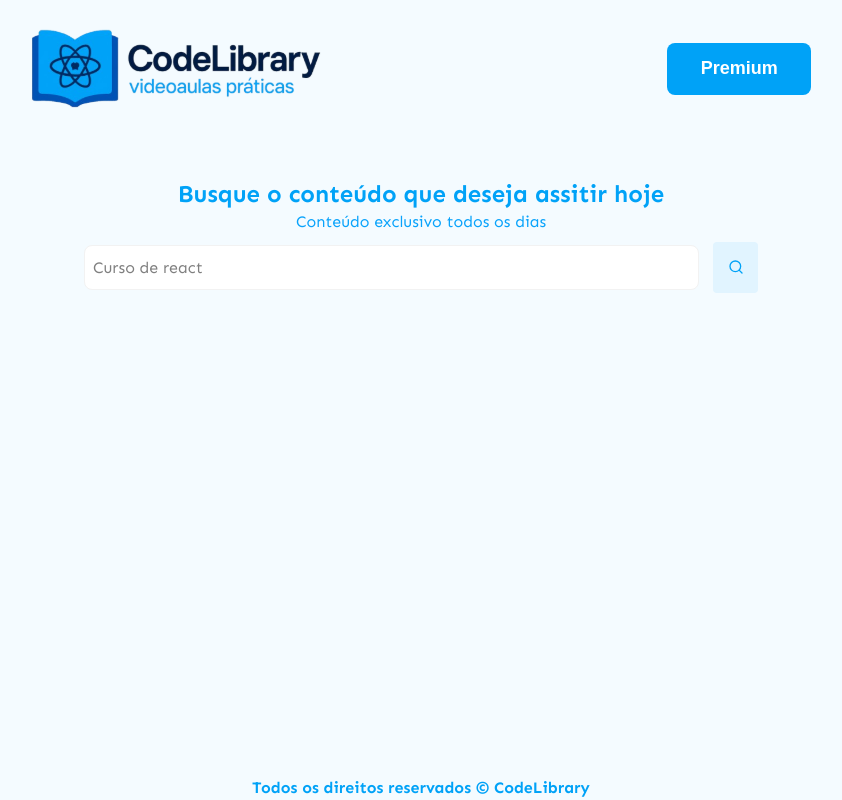
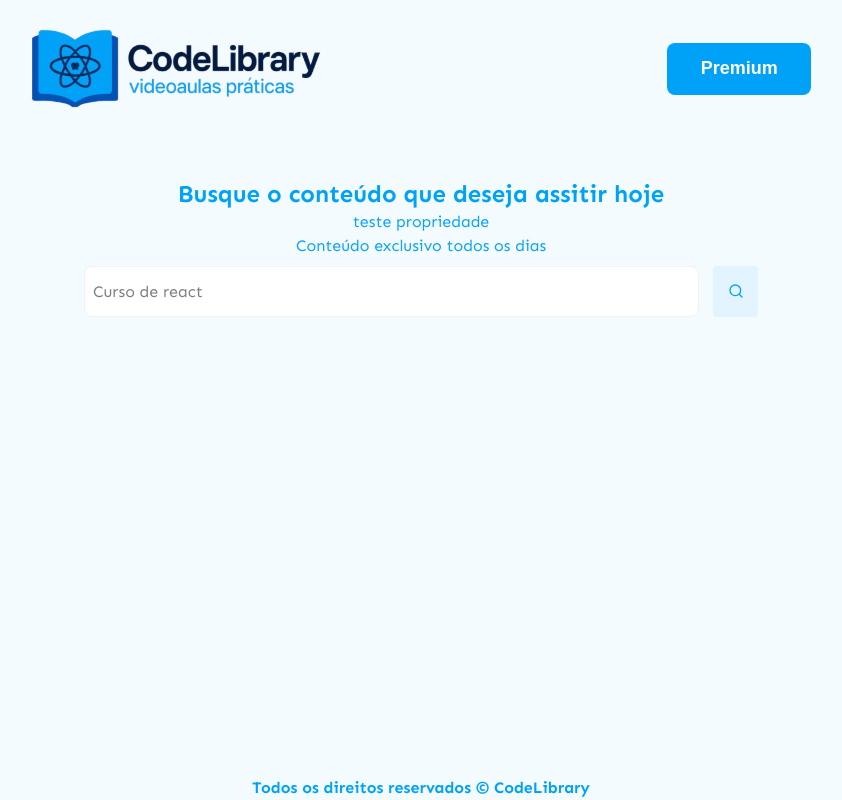
Before and after one commit to pedroGermano/codelibrary, a React (Vite) app: page / in a window 1280 px wide. Shown: the whole page, without its empty margins (219-1061 px from the left). Built offline with nearby package versions, Linux system fonts and the light colour scheme.

Commit message:
feat: props

```diff
--- a/src/components/Filter.tsx
+++ b/src/components/Filter.tsx
@@ -1,21 +1,29 @@
 import { Search } from "lucide-react";
 
-export function Filter() {
+type FilterProps = {
+  title: string;
+};
+
+export function Filter({ title }: FilterProps) {
   return (
     <div className="flex flex-col items-center mt-10">
       <h1 className="text-2xl font-bold text-[#00A2F7]">
         Busque o conteúdo que deseja assitir hoje
       </h1>
+      <p className="text-base font-medium  text-[#09A3FB]">{title}</p>
       <p className="text-base font-medium  text-[#09A3FB]">
         Conteúdo exclusivo todos os dias
       </p>
       <div className="flex gap-3.5 items-center mt-2">
         <input
-          className="bg-white w-[615px] h-[45px] p-2 rounded-lg border border-[#f2f2f2] outline-0"
+          className="bg-white w-[615px] h-[51px] p-2 rounded-lg border border-[#f2f2f2] outline-0"
           type="text"
           placeholder="Curso de react"
         />
-        <div className="flex justify-center items-center rounded-sm h-[51px] w-[45px] bg-[#E1F4FF]  ">
+        <div
+          className="flex justify-center items-center rounded-sm h-[51px] w-[45px]
+        bg-[#E1F4FF] hover:bg-[#c5e7fa] duration-50 cursor-pointer"
+        >
           <Search className=" text-[#00a2f7] " size={16} />
         </div>
       </div>
--- a/src/main.tsx
+++ b/src/main.tsx
@@ -10,7 +10,7 @@ createRoot(document.getElementById("root")!).render(
     <div className="flex flex-col bg-[#f4fbff] h-screen">
       <Header />
       <div className="flex-1 max-w-[1200px] w-full m-auto">
-        <Filter />
+        <Filter title="teste propriedade" />
       </div>
       <Footer />
     </div>
```
